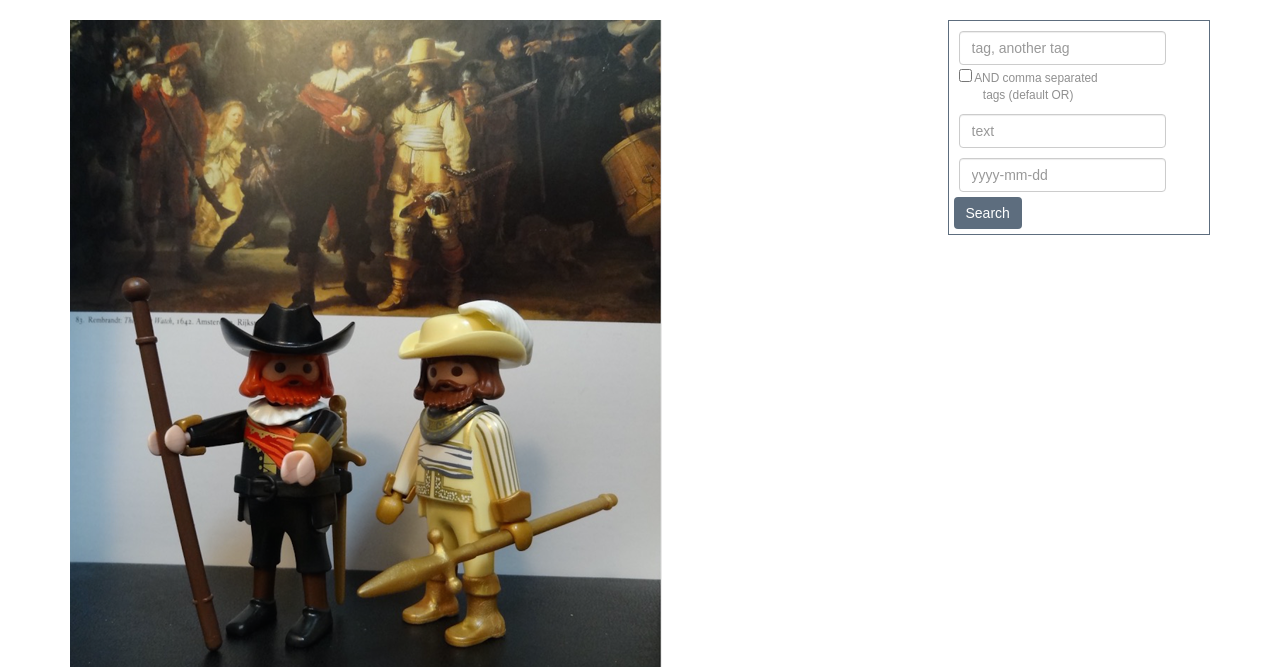
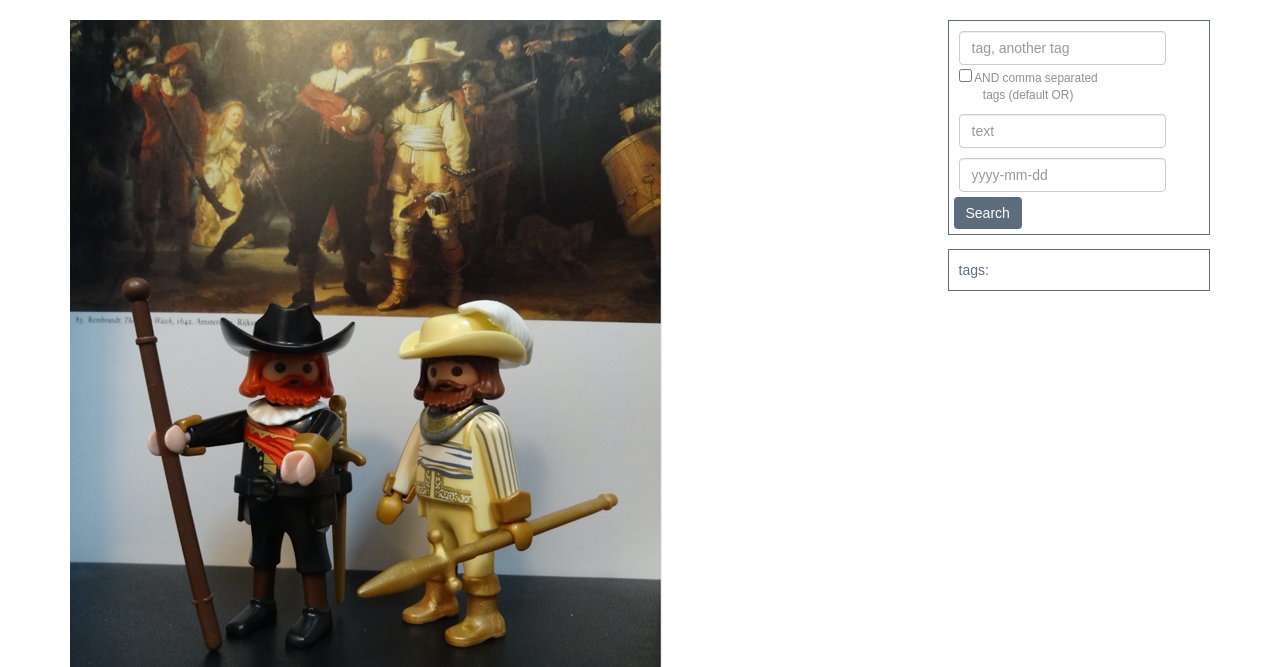
Before and after one commit to nickrally/code-fragments, a Flask app: page / in a window 1280 px wide. Shown: the part 72-739 px from the top of the page. Run offline with Flask 2, Linux system fonts and the light colour scheme; data that the repository does not hold is empty; some libraries are stand-ins or nearby versions.

Commit message:
added tags index to home and view, removed text column from dashboard

```diff
--- a/app.py
+++ b/app.py
@@ -121,10 +121,16 @@
     tags = re.sub('\s+', ' ', tags)
     return tags
 
+def getTags():
+    tags = Fragment.query.with_entities(Fragment.tags)
+    unique_tags = list(set([i for subsublist in [item for sublist in tags for item in sublist] for i in subsublist]))
+    return sorted(unique_tags)
+
 @app.route('/')
 def index():
     fragments = Fragment.query.order_by(Fragment.id.desc())
-    return render_template('home.html', fragments=fragments)
+    tags = getTags()
+    return render_template('home.html', fragments=fragments, tags=tags)
 
 @app.route('/fragments')
 def viewFirstPage():
@@ -134,7 +140,9 @@
 def view(page=1):
     per_page = 5
     fragments = Fragment.query.order_by(Fragment.id.desc()).paginate(page,per_page, error_out=True)
-    return render_template('view.html',fragments=fragments, page=page)
+    tags = getTags()
+    return render_template('view.html',fragments=fragments, page=page, tags=tags)
+
 
 @app.route('/<int:id>')
 def show(id):
@@ -208,7 +216,6 @@
         return render_template('error.html', error="Check if all search boxes are empty")
 
     return render_template('results.html', fragments=fragments)
-
 
 @app.route('/dashboard', endpoint='dashboard')
 @is_logged_in
--- /dev/null
+++ b/templates/includes/_tags.html
@@ -0,0 +1,9 @@
+<div class="search-div">
+    <div class="dont-stretch">
+        tags:<br />
+    {% for tag in tags %}
+       <a href="{{ request.url_root }}search?tagsQuery={{ tag }}">{{ tag }}</a>
+       .
+    {% endfor %}
+    </div>
+</div>
--- a/templates/search.html
+++ b/templates/search.html
@@ -24,5 +24,6 @@
                 <button type="submit" class="btn btn-primary search-btn">Search</button>
             </div>
         </form>
+        {% include 'includes/_tags.html' %}
         </div>
 </div>
```
Also changed, not shown: templates/dashboard.html (+6 -4 lines).
